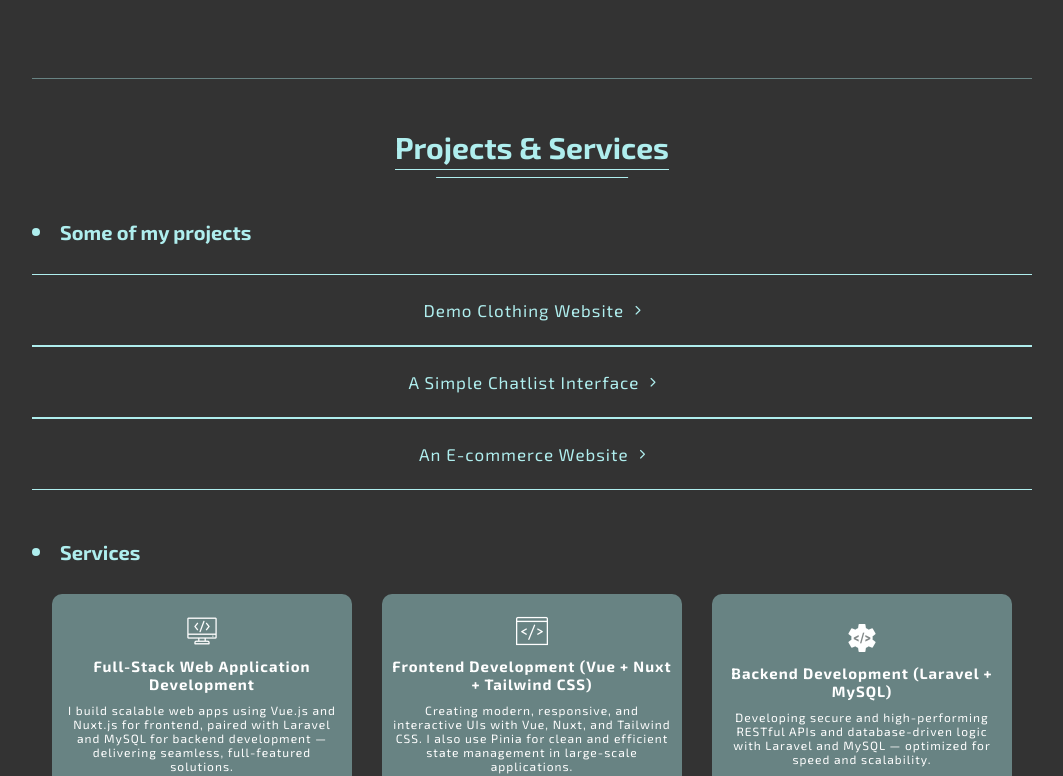
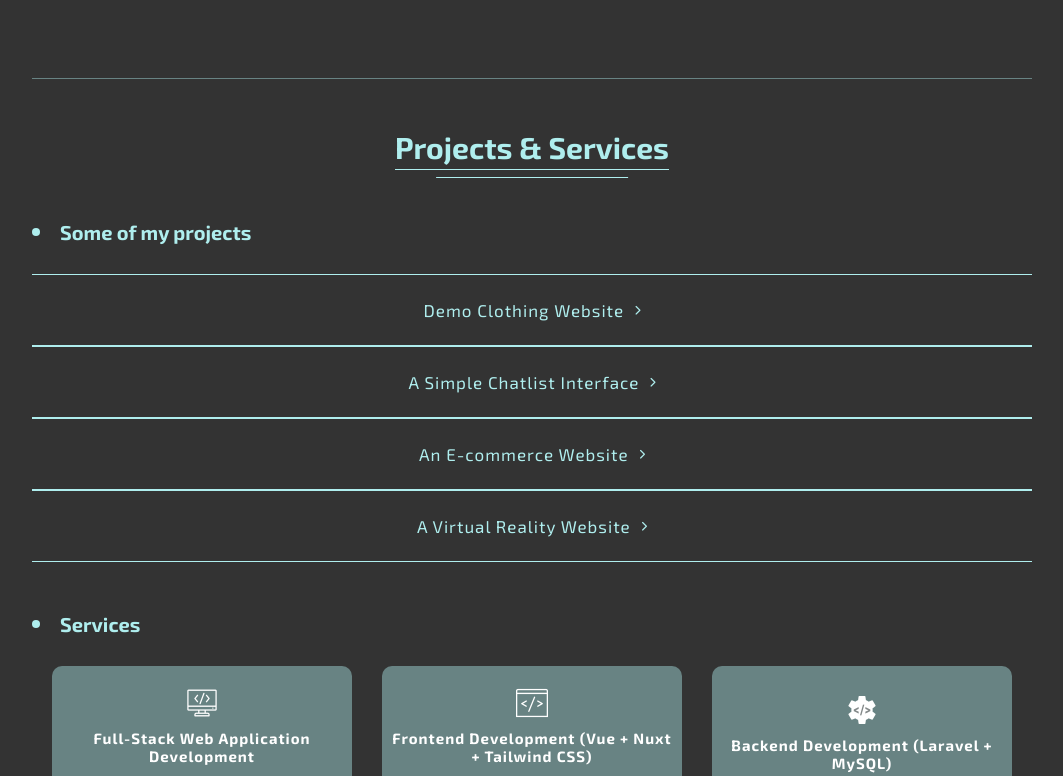
Before and after one commit to CoderBishwash/Portfolio, a Vue app: page / in a window 1280 px wide. Shown: the part 2786-3562 px from the top of the page, without its empty margins (108-1171 px from the left). Built offline with nearby package versions, Linux system fonts and the light colour scheme.

Commit message:
projects added

```diff
--- a/src/Components/Project&ServicesSection.vue
+++ b/src/Components/Project&ServicesSection.vue
@@ -24,6 +24,14 @@ let ProjectArray = ref([
     description: 'HTML - CSS - VUEJS - PINIA - VUE-ROUTER - AXIOS with features to add products to cart, wishlist',
     image: '../images/e-commerce.jpg',
     projLink: 'https://github.com/CoderBishwash/E-Commerce-Website',
+    active: false
+  },
+  {
+    id: 4,
+    title: 'A Virtual Reality Website',
+    description: 'TAILWIND CSS - REACT JS',
+    image: '../images/virtual-reality.jpg',
+    projLink: 'https://github.com/CoderBishwash/Virtual-reality-website',
     active: false
   },
 ]);
```
Also changed, not shown: src/images/virtual-reality.jpg (added), 1 other file (tests, documents, lock files or other folders).
